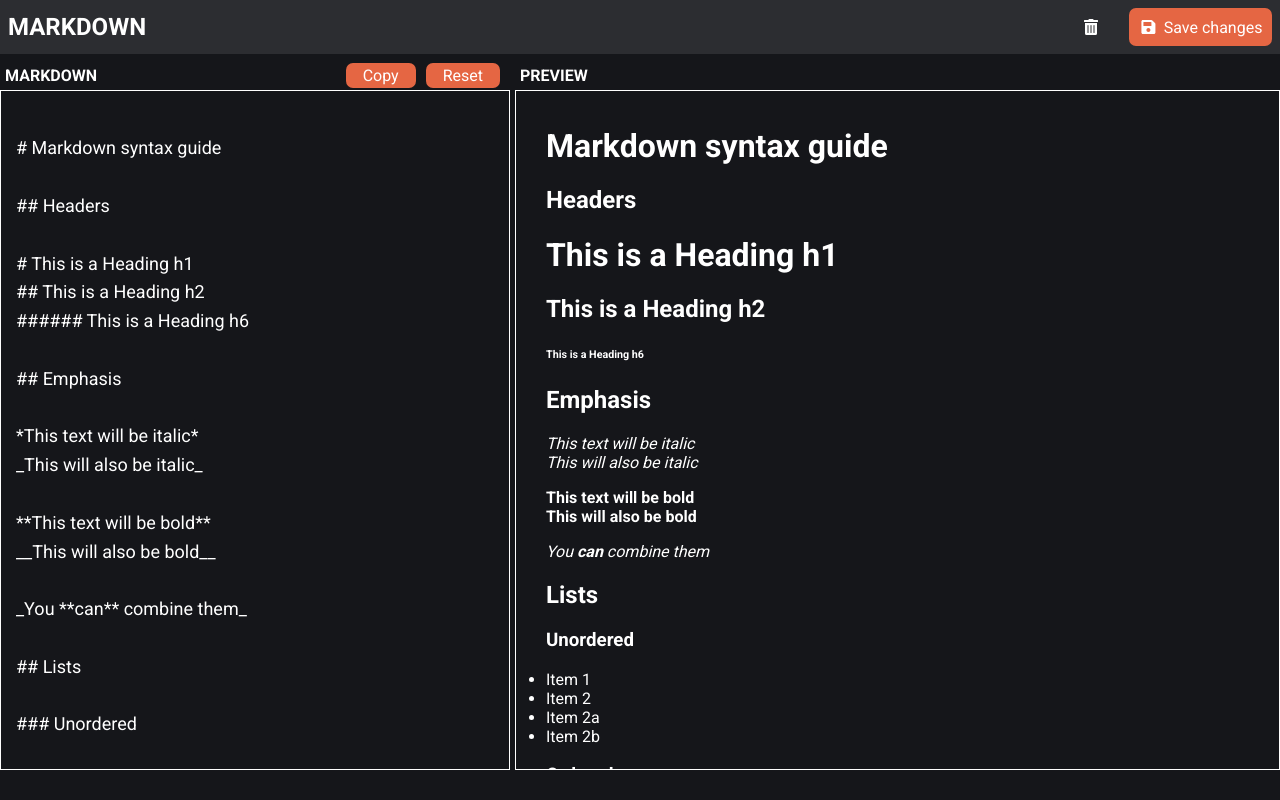
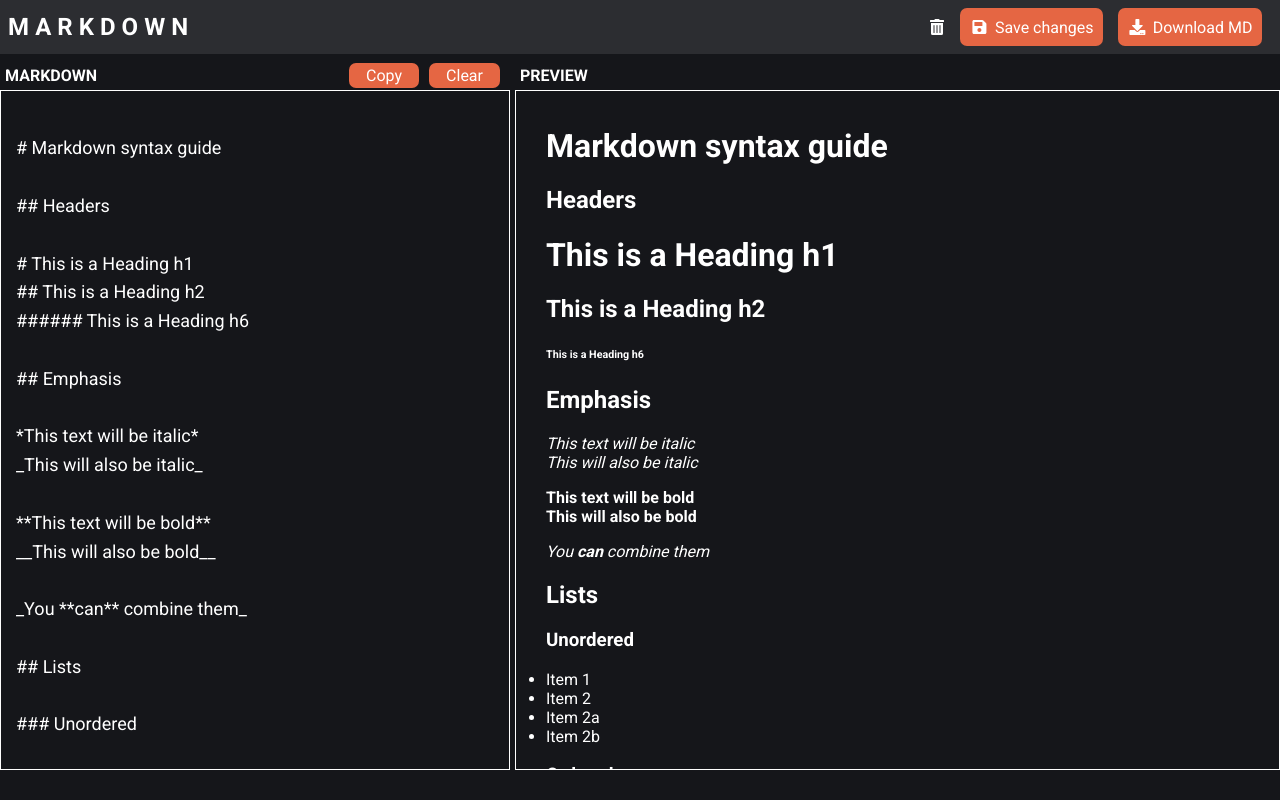
Before and after one commit to abishek0057/markdown-editor, a React (Vite) app: page / in a window 1280 px wide. Built offline with nearby package versions, Linux system fonts and the light colour scheme.

Commit message:
configure responsiveness

```diff
--- /dev/null
+++ b/src/components/DownloadBtn.jsx
@@ -0,0 +1,13 @@
+import React from "react";
+import { FaDownload } from "react-icons/fa";
+import "../styles/style.scss";
+const DownloadBtn = () => {
+  return (
+    <div className='saveBtn'>
+      <FaDownload className='saveIcon' />
+      <p>Download MD</p>
+    </div>
+  );
+};
+
+export default DownloadBtn;
--- a/src/components/MainBody.jsx
+++ b/src/components/MainBody.jsx
@@ -44,7 +44,7 @@ const MainBody = () => {
               func={copyText}
               text={input}
             />
-            <GenericBtn btnName={"Reset"} func={resetText} />
+            <GenericBtn btnName={"Clear"} func={resetText} />
           </div>
         </div>
         <textarea
--- a/src/components/TopBar.jsx
+++ b/src/components/TopBar.jsx
@@ -1,6 +1,7 @@
 import React from "react";
 import { FaTrashAlt } from "react-icons/fa";
 import SaveBtn from "./SaveBtn";
+import DownloadBtn from "./DownloadBtn";
 const TopBar = () => {
   return (
     <div className='topContainer'>
@@ -8,6 +9,7 @@ const TopBar = () => {
       <div className='saveDel'>
         <FaTrashAlt className='trashIcon' />
         <SaveBtn />
+        <DownloadBtn />
       </div>
     </div>
   );
--- a/src/styles/style.scss
+++ b/src/styles/style.scss
@@ -21,6 +21,9 @@ body{
     & * {
         margin: 0;
     }
+    h2{
+      letter-spacing: 6px;
+    }
   }
 
 .saveBtn {
@@ -33,10 +36,12 @@ body{
     white-space: nowrap;
     user-select: none;
     cursor: pointer;
-
-        p {
-            margin-left: 5%;
-        }
+      p {
+        margin-left: 5%;
+      }
+      &:hover{
+        background-color: rgb(224, 83, 44)
+    }
 }
 
 .saveIcon{
@@ -48,10 +53,10 @@ body{
     display: flex;
     justify-content: center;
     align-items: center;
-}
-
-.trashIcon{
-    margin-right: 30px;
+    margin-right: 10px;
+    & > *{
+      margin-left: 15px;
+    }
 }
 
 .mainBody{
@@ -139,4 +144,18 @@ textarea {
   p{
     margin: 0 7px;
   }
+  &:hover{
+    background-color: rgb(224, 83, 44)
+  }
 }
+
+@media screen and (width <= 600px) {
+  .saveDel{
+    display: none;
+  }
+
+  .topContainer{
+    justify-content: center;
+    width: 100%;
+  }
+}
```
